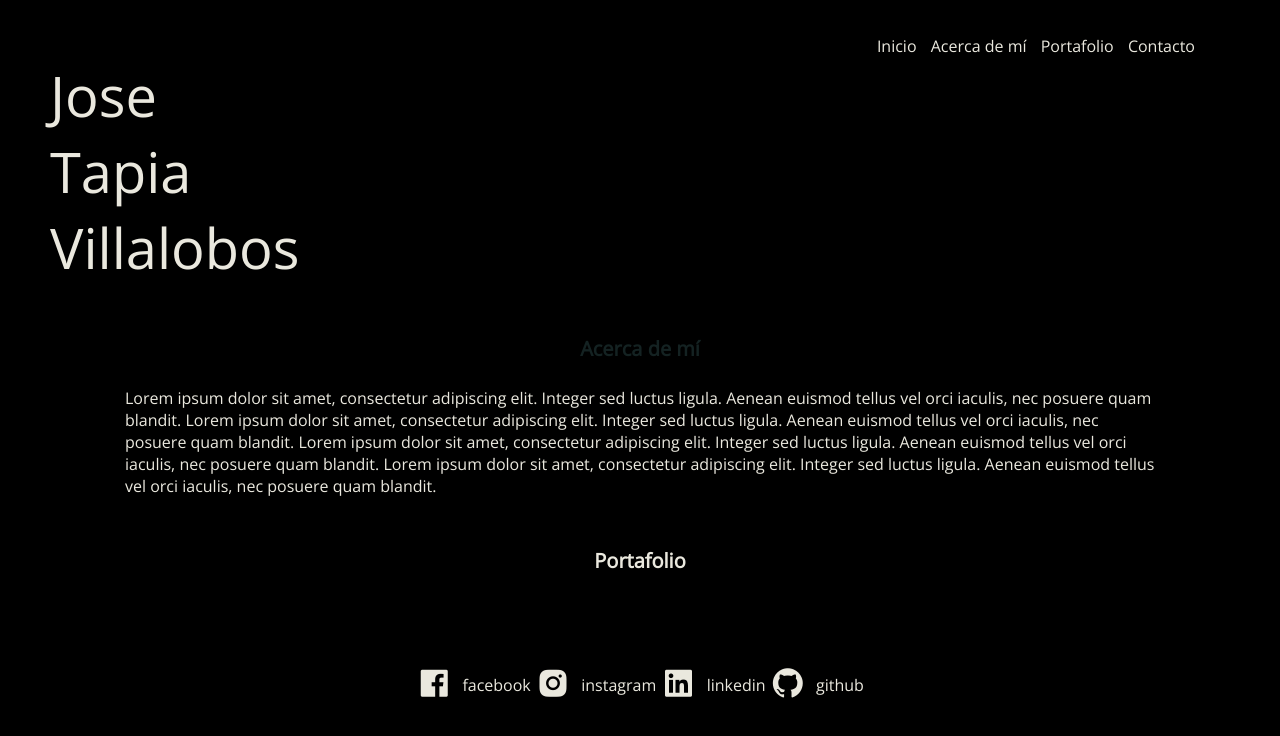
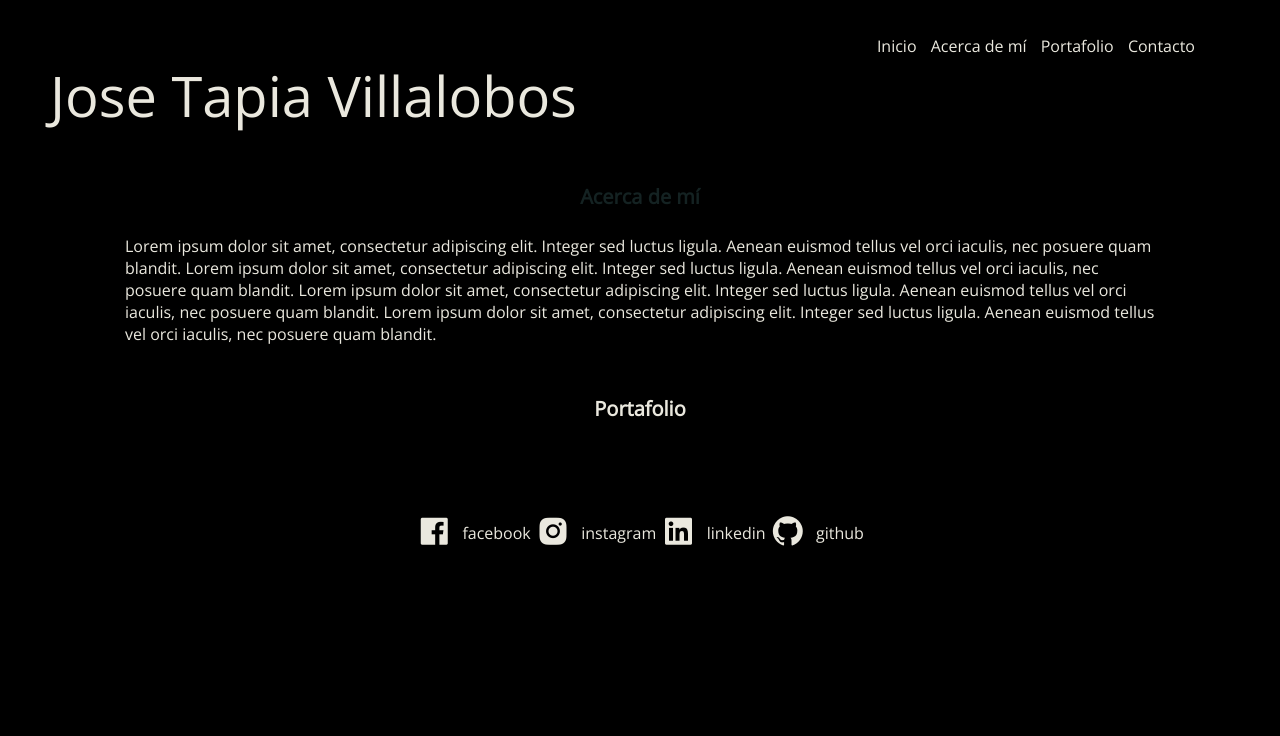
Before and after one commit to JoseTapiaVillalobos/Portafolio-Web, a plain HTML site: page index.html in a window 1280 px wide. Drawn offline with nearby package versions, Linux system fonts and the light colour scheme.

Commit message:
Update index.html

```diff
--- a/index.html
+++ b/index.html
@@ -21,7 +21,7 @@
                 <a href="#">Contacto</a>
             </nav>
             <h1>
-            Jose <br> Tapia <br> Villalobos
+            Jose Tapia Villalobos
             </h1>
         </div>
     </header>
```
